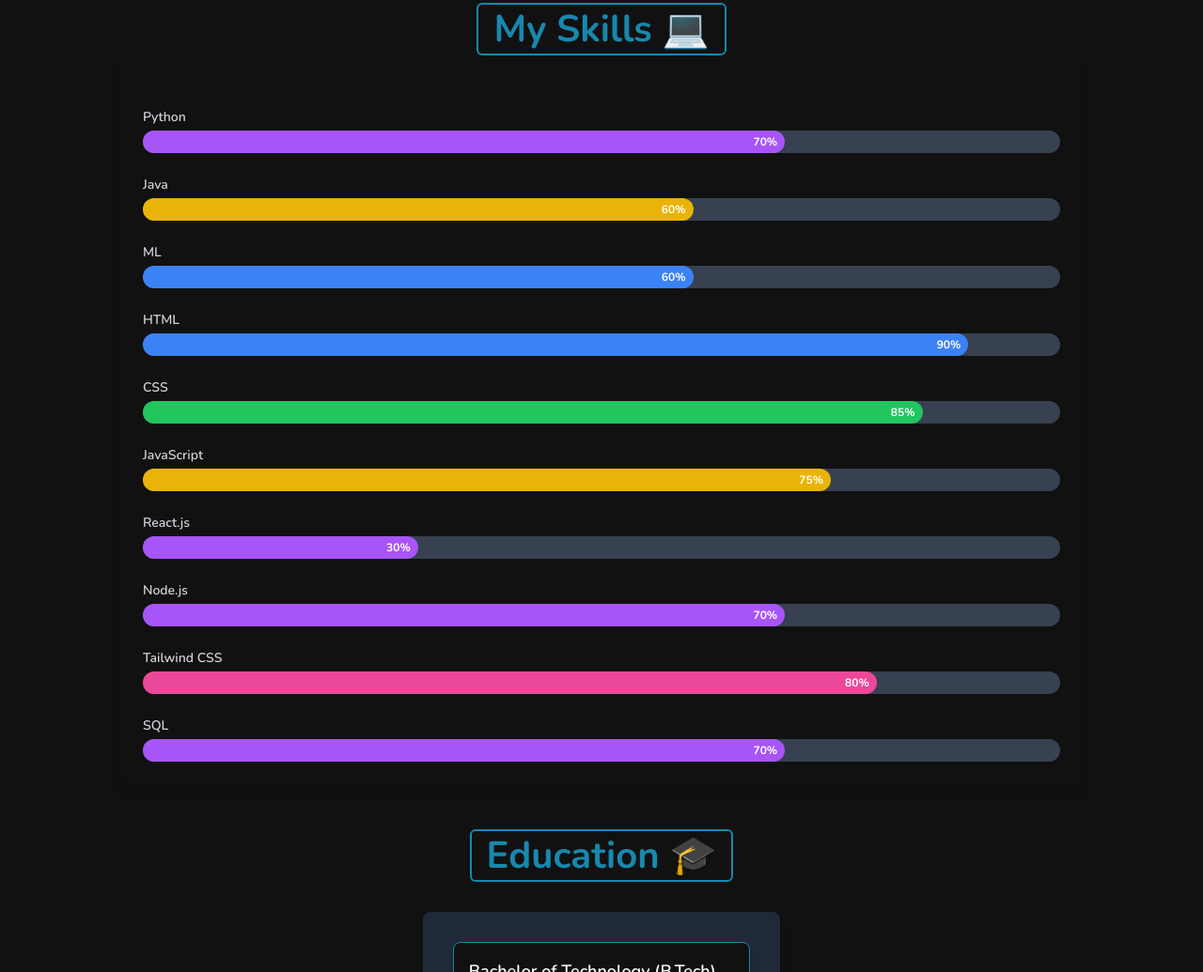
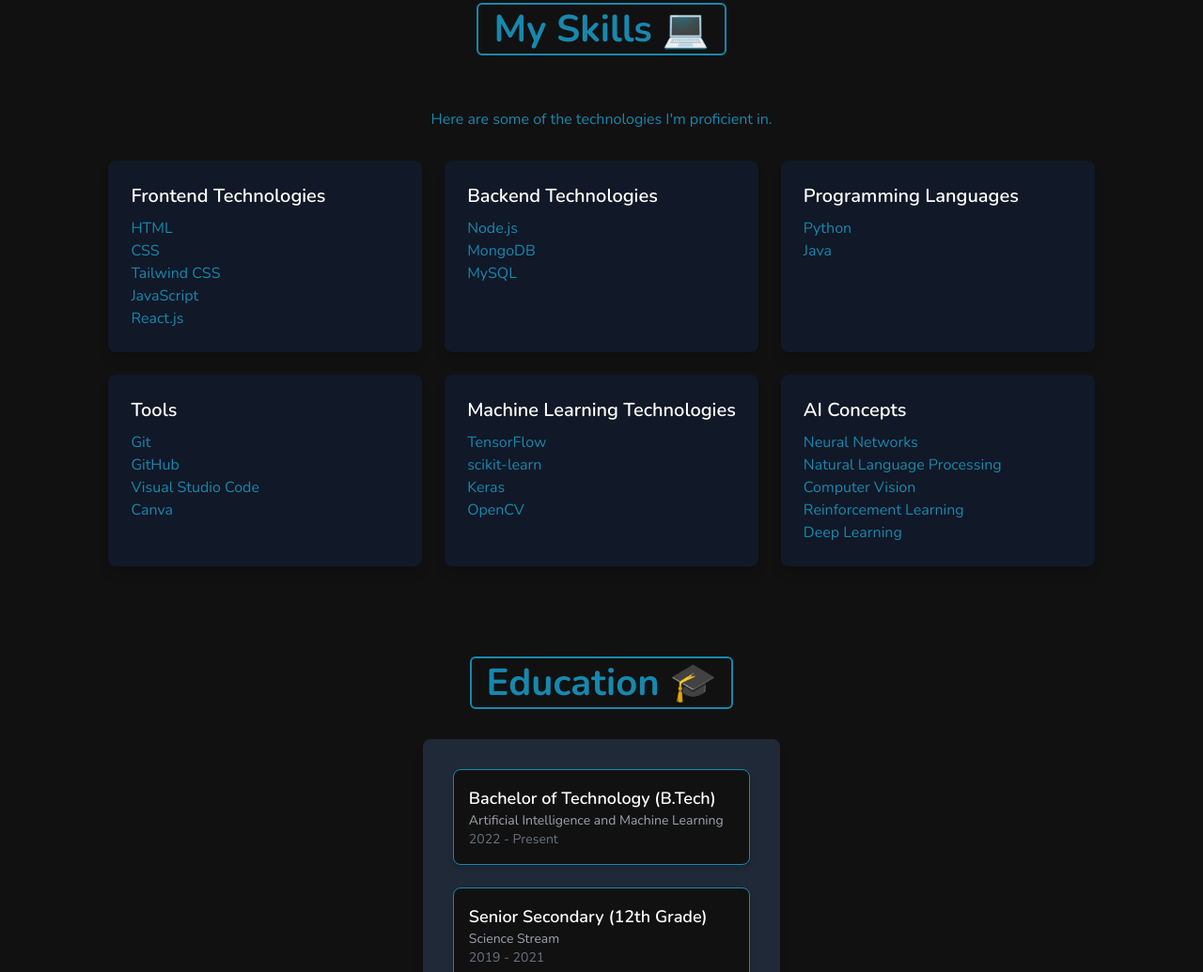
Before and after one commit to nishantkr2003/MyPortfolio, a website: page about.html in a window 1280 px wide. Shown: the part 633-1668 px from the top of the page at 94% size. Drawn offline with nearby package versions, Linux system fonts and the light colour scheme.

Commit message:
modified:   about.html modified:   about.html

```diff
--- a/about.html
+++ b/about.html
@@ -10,6 +10,7 @@
     <link rel="stylesheet" href="style.css">
 
     <script src="https://cdn.tailwindcss.com"></script>
+
 
 
     <style>
@@ -237,111 +238,81 @@
             class="text-3xl sm:text-[40px] bg-[#111] relative z-10 font-bold px-4 py-2 w-max mx-auto text-center text-[#1788ae] sm:border-2 border-[#1788ae] rounded-md mt-12">
             My Skills 💻
         </h2>
-        <div
-            class="w-full max-w-screen-lg p-6 bg-[#111] rounded-lg shadow-lg hover:shadow-2xl transition-shadow duration-300">
-            <div class="space-y-6 mt-8">
-                <!-- Skill Item -->
-                <div>
-                    <p class="text-sm font-semibold mb-1 text-left text-gray-300">Python</p>
-                    <div class="w-full bg-gray-700 rounded-full h-6 flex items-center">
-                        <div class="progress-bar bg-purple-500 h-6 rounded-full flex items-center justify-end pr-2 text-xs font-bold"
-                            style="width: 70%;">
-                            70%
-                        </div>
-                    </div>
+
+        <div class="max-w-6xl mx-auto px-6 py-12">
+            <p class="text-center text-[#1788ae] mt-2">Here are some of the technologies I'm proficient in.</p>
+
+            <div class="grid grid-cols-1 sm:grid-cols-2 md:grid-cols-3 gap-6 mt-8">
+                <!-- Skill Card -->
+                <div
+                    class="p-6 shadow-lg rounded-lg bg-gray-900 hover:bg-gray-800 hover:scale-105 hover:shadow-2xl transition-all duration-300">
+                    <h2 class="text-xl font-semibold text-white">Frontend Technologies</h2>
+                    <ul class="mt-2 text-[#1788ae] ">
+                        <li>HTML</li>
+                        <li>CSS</li>
+                        <li>Tailwind CSS</li>
+                        <li>JavaScript</li>
+                        <li>React.js</li>
+                    </ul>
                 </div>
 
-                <div>
-                    <p class="text-sm font-semibold mb-1 text-left text-gray-300">Java</p>
-                    <div class="w-full bg-gray-700 rounded-full h-6 flex items-center">
-                        <div class="progress-bar bg-yellow-500 h-6 rounded-full flex items-center justify-end pr-2 text-xs font-bold"
-                            style="width: 60%;">
-                            60%
-                        </div>
-                    </div>
+                <div
+                    class="p-6 shadow-lg rounded-lg bg-gray-900 hover:bg-gray-800 hover:scale-105 hover:shadow-2xl transition-all duration-300">
+                    <h2 class="text-xl font-semibold text-white">Backend Technologies</h2>
+                    <ul class="mt-2 text-[#1788ae]">
+                        <li>Node.js</li>
+                        <li>MongoDB</li>
+                        <li>MySQL</li>
+                    </ul>
                 </div>
 
-                <div>
-                    <p class="text-sm font-semibold mb-1 text-left text-gray-300">ML</p>
-                    <div class="w-full bg-gray-700 rounded-full h-6 flex items-center">
-                        <div class="progress-bar bg-blue-500 h-6 rounded-full flex items-center justify-end pr-2 text-xs font-bold"
-                            style="width: 60%;">
-                            60%
-                        </div>
-                    </div>
+                <div
+                    class="p-6 shadow-lg rounded-lg bg-gray-900 hover:bg-gray-800 hover:scale-105 hover:shadow-2xl transition-all duration-300">
+                    <h2 class="text-xl font-semibold text-white">Programming Languages</h2>
+                    <ul class="mt-2 text-[#1788ae]">
+                        <li>Python</li>
+                        <li>Java</li>
+                    </ul>
                 </div>
 
-                <div>
-                    <p class="text-sm font-semibold mb-1 text-left text-gray-300">HTML</p>
-                    <div class="w-full bg-gray-700 rounded-full h-6 flex items-center">
-                        <div class="progress-bar bg-blue-500 h-6 rounded-full flex items-center justify-end pr-2 text-xs font-bold"
-                            style="width: 90%;">
-                            90%
-                        </div>
-                    </div>
+                <div
+                    class="p-6 shadow-lg rounded-lg bg-gray-900 hover:bg-gray-800 hover:scale-105 hover:shadow-2xl transition-all duration-300">
+                    <h2 class="text-xl font-semibold text-white">Tools</h2>
+                    <ul class="mt-2 text-[#1788ae]">
+                        <li>Git</li>
+                        <li>GitHub</li>
+                        <li>Visual Studio Code</li>
+                        <li>Canva</li>
+                    </ul>
                 </div>
 
-                <div>
-                    <p class="text-sm font-semibold mb-1 text-left text-gray-300">CSS</p>
-                    <div class="w-full bg-gray-700 rounded-full h-6 flex items-center">
-                        <div class="progress-bar bg-green-500 h-6 rounded-full flex items-center justify-end pr-2 text-xs font-bold"
-                            style="width: 85%;">
-                            85%
-                        </div>
-                    </div>
+                <div
+                    class="p-6 shadow-lg rounded-lg bg-gray-900 hover:bg-gray-800 hover:scale-105 hover:shadow-2xl transition-all duration-300">
+                    <h2 class="text-xl font-semibold text-white">Machine Learning Technologies</h2>
+                    <ul class="mt-2 text-[#1788ae]">
+                        <li>TensorFlow</li>
+                        <li>scikit-learn</li>
+                        <li>Keras</li>
+                        <li>OpenCV</li>
+                    </ul>
                 </div>
 
-                <div>
-                    <p class="text-sm font-semibold mb-1 text-left text-gray-300">JavaScript</p>
-                    <div class="w-full bg-gray-700 rounded-full h-6 flex items-center">
-                        <div class="progress-bar bg-yellow-500 h-6 rounded-full flex items-center justify-end pr-2 text-xs font-bold"
-                            style="width: 75%;">
-                            75%
-                        </div>
-                    </div>
-                </div>
-
-                <div>
-                    <p class="text-sm font-semibold mb-1 text-left text-gray-300">React.js</p>
-                    <div class="w-full bg-gray-700 rounded-full h-6 flex items-center">
-                        <div class="progress-bar bg-purple-500 h-6 rounded-full flex items-center justify-end pr-2 text-xs font-bold"
-                            style="width: 30%;">
-                            30%
-                        </div>
-                    </div>
-                </div>
-
-                <div>
-                    <p class="text-sm font-semibold mb-1 text-left text-gray-300">Node.js</p>
-                    <div class="w-full bg-gray-700 rounded-full h-6 flex items-center">
-                        <div class="progress-bar bg-purple-500 h-6 rounded-full flex items-center justify-end pr-2 text-xs font-bold"
-                            style="width: 70%;">
-                            70%
-                        </div>
-                    </div>
-                </div>
-
-                <div>
-                    <p class="text-sm font-semibold mb-1 text-left text-gray-300">Tailwind CSS</p>
-                    <div class="w-full bg-gray-700 rounded-full h-6 flex items-center">
-                        <div class="progress-bar bg-pink-500 h-6 rounded-full flex items-center justify-end pr-2 text-xs font-bold"
-                            style="width: 80%;">
-                            80%
-                        </div>
-                    </div>
-                </div>
-
-                <div>
-                    <p class="text-sm font-semibold mb-1 text-left text-gray-300">SQL</p>
-                    <div class="w-full bg-gray-700 rounded-full h-6 flex items-center">
-                        <div class="progress-bar bg-purple-500 h-6 rounded-full flex items-center justify-end pr-2 text-xs font-bold"
-                            style="width: 70%;">
-                            70%
-                        </div>
-                    </div>
+                <div
+                    class="p-6 shadow-lg rounded-lg bg-gray-900 hover:bg-gray-800 hover:scale-105 hover:shadow-2xl transition-all duration-300">
+                    <h2 class="text-xl font-semibold text-white">AI Concepts</h2>
+                    <ul class="mt-2 text-[#1788ae]">
+                        <li>Neural Networks</li>
+                        <li>Natural Language Processing</li>
+                        <li>Computer Vision</li>
+                        <li>Reinforcement Learning</li>
+                        <li>Deep Learning</li>
+                    </ul>
                 </div>
             </div>
         </div>
+
+
+
 
 
         <div>
```
